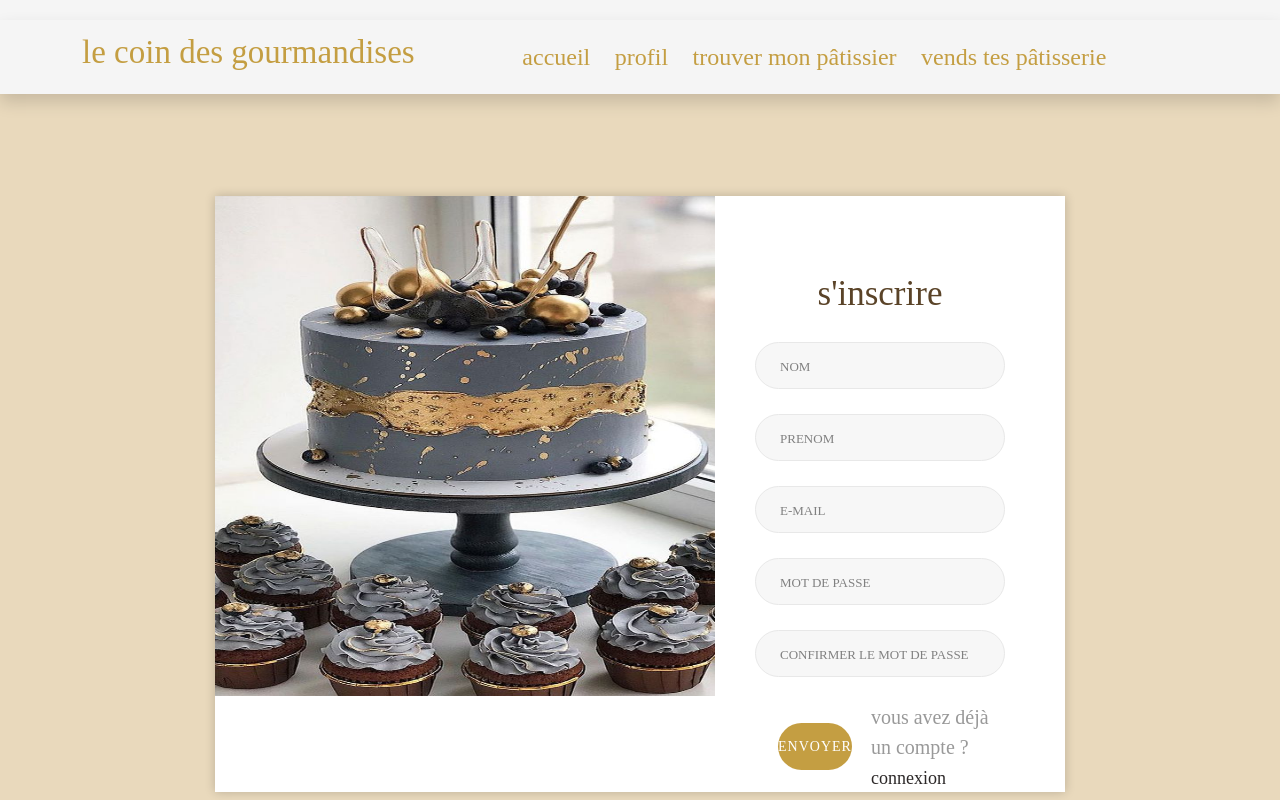
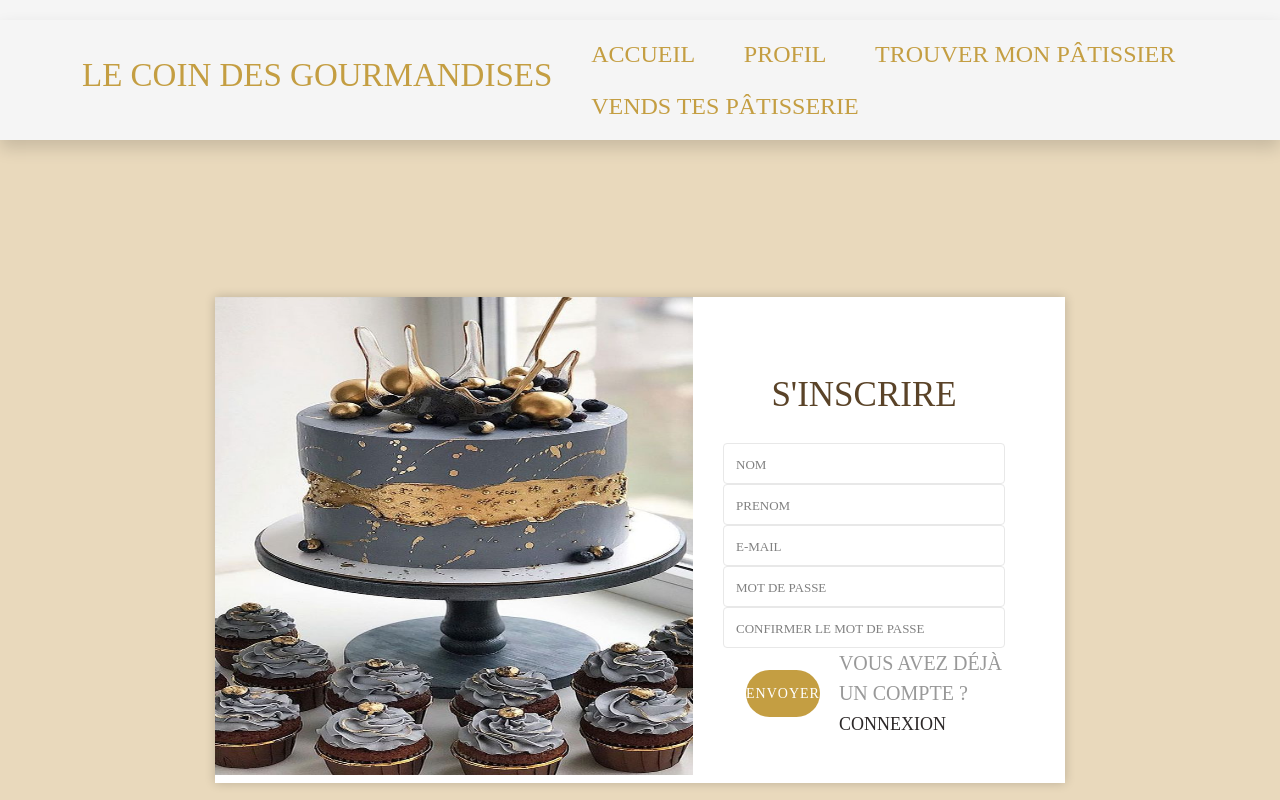
Before and after one commit to Meriambm93/caker_project, a Next.js app in the folder caker/: page /signUp in a window 1280 px wide. Shown: the top 800 px of the page. Built offline with nearby package versions, Linux system fonts and the light colour scheme.

Commit message:
style: various changes

```diff
--- a/caker/package.json
+++ b/caker/package.json
@@ -9,8 +9,14 @@
     "lint": "next lint"
   },
   "dependencies": {
+    "@fortawesome/fontawesome-svg-core": "^1.2.36",
+    "@fortawesome/free-brands-svg-icons": "^5.15.4",
+    "@fortawesome/free-solid-svg-icons": "^5.15.4",
+    "@fortawesome/react-fontawesome": "^0.1.15",
+    "@popperjs/core": "^2.10.2",
     "axios": "^0.22.0",
     "classnames": "^2.3.1",
+    "font-awesome": "^4.7.0",
     "formik": "^2.2.9",
     "morgan": "^1.10.0",
     "next": "^11.1.2",
--- a/caker/pages/_app.js
+++ b/caker/pages/_app.js
@@ -2,7 +2,13 @@ import "../styles/globals.css"
 import "bootstrap/dist/css/bootstrap.css"
 import "../styles/signUp.css"
 
+import { useEffect } from "react"
+
 function MyApp({ Component, pageProps }) {
+  useEffect(() => {
+    import("bootstrap/dist/js/bootstrap")
+  }, [])
+
   return <Component {...pageProps} />
 }
 
--- a/caker/src/components/SignUp.jsx
+++ b/caker/src/components/SignUp.jsx
@@ -11,7 +11,7 @@ const ContentSignUp = () => {
         <form action="">
           <h3>S'inscrire</h3>
 
-          <div className="form-holder active">
+          <div className="form-holder ">
             <input type="text" placeholder="nom" className="form-control" />
           </div>
           <div className="form-holder active">
--- a/caker/styles/signUp.css
+++ b/caker/styles/signUp.css
@@ -1,15 +1,3 @@
-/*@font-face {
-  font-family: "ElMessiri-SemiBold";
-  src: url("/home/meriam/Desktop/Commande_de_gateau/assets/fonts/el_messiri");
-}
-@font-face {
-  font-family: "Montserrat-Regular";
-  src: url("/home/meriam/Desktop/Commande_de_gateau/assets/fonts/el_messiri");
-}
-@font-face {
-  font-family: "Montserrat-SemiBold";
-  src: url("/home/meriam/Desktop/Commande_de_gateau/assets/fonts/el_messiri");
-}*/
 * {
   -webkit-box-sizing: border-box;
   -moz-box-sizing: border-box;
@@ -98,27 +86,7 @@ h3 {
   color: #5a4328;
 }
 
-/* .form-holder {
-  padding-left: 24px;
-  position: relative; }
-  .form-holder:before {
-    -webkit-box-sizing: border-box;
-    -moz-box-sizing: border-box;
-    box-sizing: border-box;
-    content: "";
-    width: 10px;
-    height: 10px;
-    border-radius: 50%;
-    border: 2px solid #141212;
-    position: absolute;
-    left: 1px;
-    top: 50%;
-    transform: translateY(-50%); }
-  .form-holder.active:before {
-    border: 2px solid transparent;
-    background: #332929; } */
-
-.form-control {
+*/ .form-control {
   display: block;
   width: 100%;
   border-radius: 23.5px;
@@ -326,7 +294,7 @@ label,
 input,
 div {
   font-family: "Cormorant SC", serif;
-  text-transform: lowercase;
+  text-transform: uppercase;
   font-size: 18px !important;
   font-weight: 300 !important;
 }
@@ -583,7 +551,6 @@ main {
 /* paragraphe */
 .justify {
   text-align: justify;
-  text-transform: lowercase !important;
   font-family: "Cormorant SC", serif;
 }
 
```
Also changed, not shown: caker/src/components/ContainerPatissier.jsx (+17 -13 lines), 1 other file (tests, documents, lock files or other folders).
